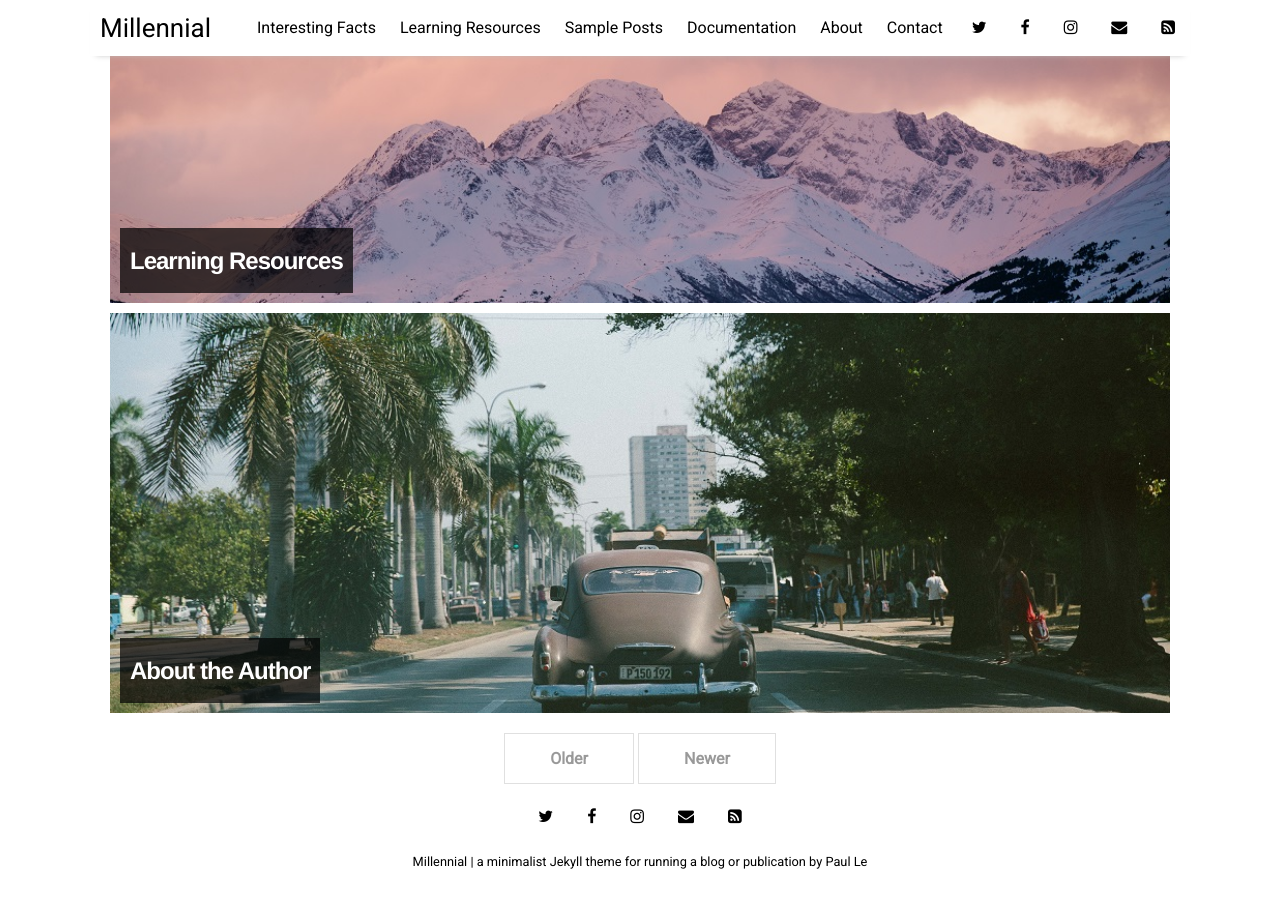
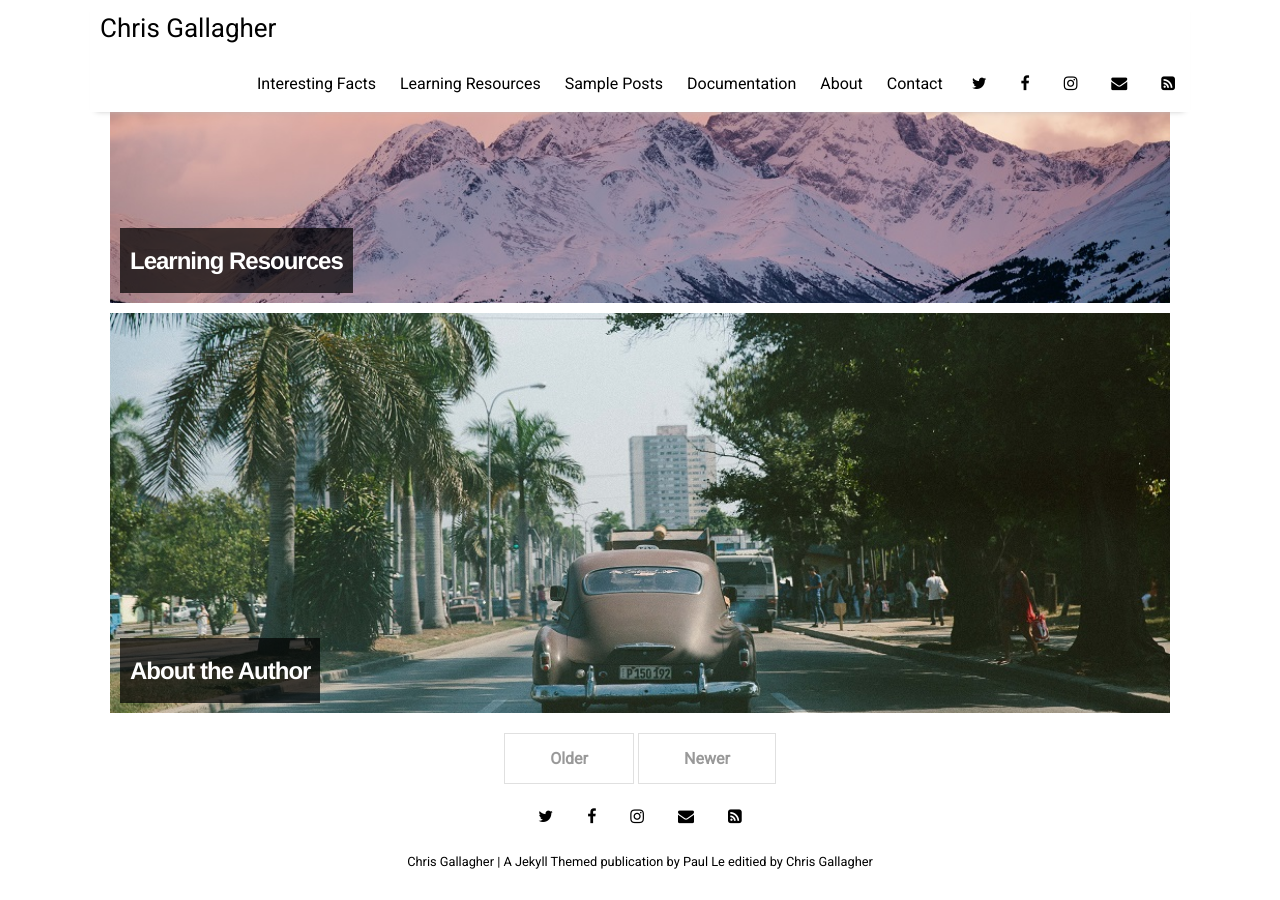
Before and after one commit to Chris-Anim/ChrisGallagher, a Jekyll site: the page built from index.html, in a window 1280 px wide and 900 px high, scrolled down 1398 px. Built offline with Jekyll 4.4.1, drawn with Linux system fonts in a browser that asks for light colours; nearby versions of some CDN libraries; the list of posts is cut into pages by our own code.

Commit message:
title change

```diff
--- a/_config.yml
+++ b/_config.yml
@@ -10,9 +10,9 @@ permalink:           /:title
 plugins:             [jekyll-paginate, jekyll-sitemap, jekyll-feed, jekyll-seo-tag]
 
 # Customise atom feed settings (this is where Jekyll-Feed gets configuration information)
-title:		           "Millennial"
-description:	       "a minimalist Jekyll theme for running a blog or publication"
-author:              "Paul Le"
+title:		           "Chris Gallagher"
+description:	       "A Jekyll Themed publication"
+author:              "Paul Le editied by Chris Gallagher"
 
 # RSS 2.0 can be used instead of Atom by uncommenting following two lines
 #feed:
```
